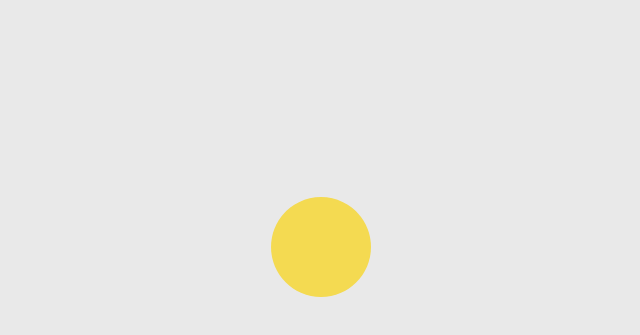
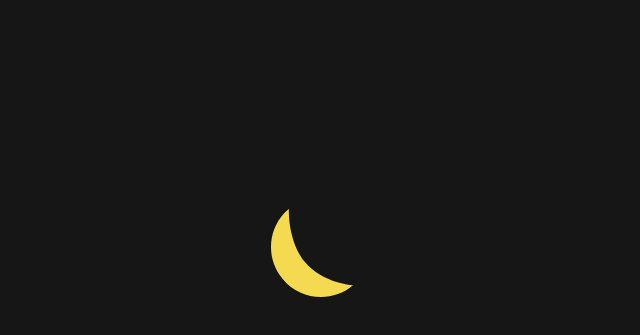
Before and after one commit to abdulrahmans0414/darkMode, a plain HTML site: page index.html in a window 1280 px wide. Both pictures are taken after a click on the icon 640 px from the left and 541 px from the top of the page. Shown: the part 295-630 px from the top of the page, without its empty margins (319-959 px from the left). Drawn offline with nearby package versions, Linux system fonts and the light colour scheme.

Commit message:
add script functionality to click on the sun /moon to switch modes

```diff
--- a/index.html
+++ b/index.html
@@ -20,6 +20,12 @@
                 fill="#F4DA51" />
         </svg>
     </section>
+
+    <script src="https://cdnjs.cloudflare.com/ajax/libs/animejs/3.2.1/anime.min.js"
+        integrity="sha512-z4OUqw38qNLpn1libAN9BsoDx6nbNFio5lA6CuTp9NlK83b89hgyCVq+N5FdBJptINztxn1Z3SaKSKUS5UP60Q=="
+        crossorigin="anonymous" referrerpolicy="no-referrer">
+    </script>
+
 </body>
 
 </html>
--- a/script.js
+++ b/script.js
@@ -0,0 +1,34 @@
+const moonPath = "M28 51.5C28 79.1142 50 100 50 100C22.3858 100 0 77.6142 0 50C0 22.3858 22.3858 0 50 0C50 0 28 23.8858 28 51.5Z";
+const sunPath = "M100 50C100 77.6142 77.6142 100 50 100C22.3858 100 0 77.6142 0 50C0 22.3858 22.3858 0 50 0C77.6142 0 100 22.3858 100 50Z";
+
+const darkMode = document.querySelector("#darkmode");
+let toggle = false;
+
+darkMode.addEventListener("click", () => {
+    const timeline = anime.timeline({
+        duration: 750,
+        easing: "easeOutExpo"
+    });
+
+    timeline.add({
+        targets: ".sun",
+        d: [{ value: toggle ? sunPath : moonPath }]
+    })
+        .add({
+            targets: "#darkmode",
+            rotate: toggle ? 0 : 320
+        }, "-=320")
+        .add({
+            targets: "section",
+            backgroundColor: toggle ? "rgb(233, 233, 233)" : "rgb(22, 22, 22)",
+            color: toggle ? "rgb(22, 22, 22)" : "rgb(233, 233, 233)"
+        }, "-=700");
+
+
+    if (!toggle) {
+        toggle = true;
+    } else {
+        toggle = false;
+    }
+
+});
```
